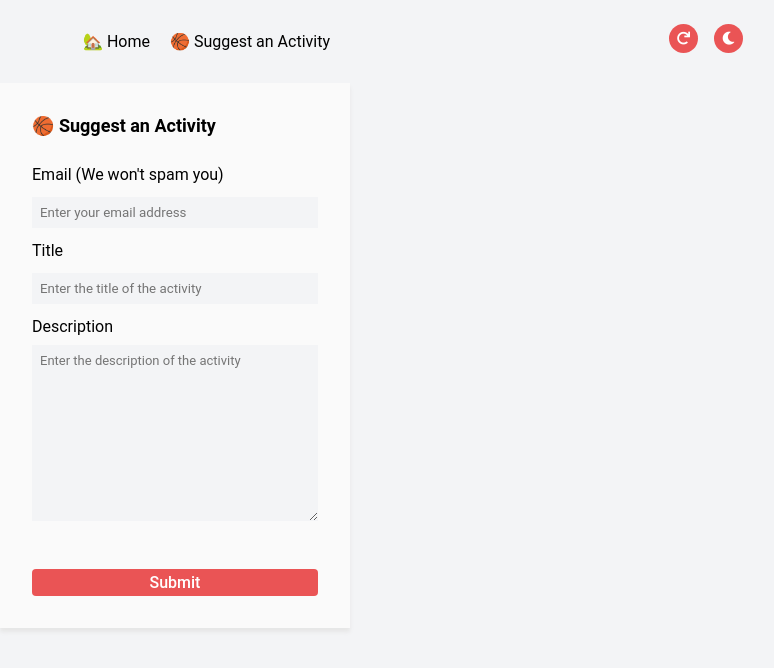
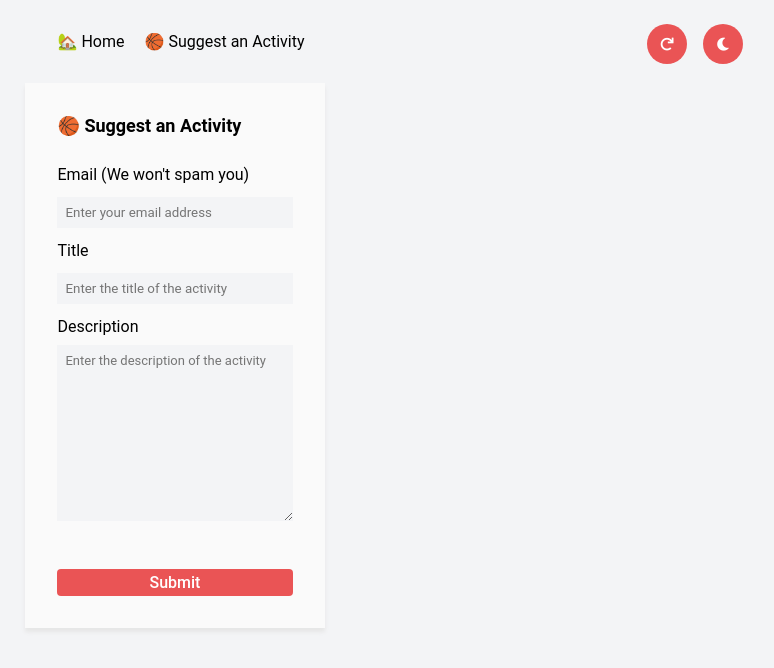
Before and after one commit to DigitalNaut/TheBoredomApp, a plain HTML site: page activity_form.html in a window 1280 px wide. Shown: the whole page, without its empty margins (465-1239 px from the left). Drawn offline with Linux system fonts and the light colour scheme.

Commit message:
Implemented responsive nav
+ Added hamburger button
+ Changed nav class to nav element
+ Added responsiveness to nav
+ Renamed buttons classes for better CSS targetting

```diff
--- a/activity_form.html
+++ b/activity_form.html
@@ -13,18 +13,19 @@
   <body class="dark">
     <div class="app">
       <div class="container">
-        <div class="nav">
-          <div class="side-buttons">
-            <i class="fa fa-redo" onclick="location.reload()"></i>
-            <i class="fa fa-moon" onclick="toggleDisplayMode()"></i>
-          </div>
-          <div class="main-buttons">
+        <nav>
+          <div class="menu"><div class="hamburger"></div></div>
+          <div class="buttons main">
             <div><a href="/index.html">&#127969; Home</a></div>
             <div>
               <a href="/activity_form.html">&#127936; Suggest an Activity</a>
             </div>
           </div>
-        </div>
+          <div class="buttons side">
+            <i class="fa fa-redo" onclick="location.reload()"></i>
+            <i class="fa fa-moon" onclick="toggleDisplayMode()"></i>
+          </div>
+        </nav>
         <div id="section" class="dark section">
           <h1 class="title">&#127936; Suggest an Activity</h1>
           <form id="activity-form" class="dark activity-form">
--- a/src/activityForm.css
+++ b/src/activityForm.css
@@ -11,6 +11,46 @@ body.dark-mode {
 .activity-form.dark-mode input, .activity-form.dark-mode textarea {
   background-color: #384151;
   color: white;
+}
+
+nav {
+  display: flex;
+  justify-content: flex-end;
+}
+
+.container {
+  max-width: 350px;
+  text-align: center;
+}
+
+.buttons.main {
+  font-size: medium;
+  display: flex;
+  margin: 1rem;
+}
+
+.buttons.main div {
+  margin: 1rem;
+  margin-right: 0.25rem;
+  cursor: pointer;
+}
+
+.buttons.side {
+  position: absolute;
+  display: flex;
+  margin: 1rem;
+  margin-right: 5%;
+  right: 0;
+}
+
+.buttons.side i {
+  margin: 0.5rem;
+  padding: 0.5rem;
+  border-radius: 50%;
+  background-color: #ea5455;
+  color: white;
+  font-size: small;
+  cursor: pointer;
 }
 
 .section {
--- /dev/null
+++ b/src/index.css
@@ -0,0 +1,35 @@
+body.dark-mode {
+  background-color: #151515;
+  color: white;
+}
+
+.container {
+  display: flex;
+  flex-direction: column;
+  width: 100vw;
+  height: 100%;
+}
+
+.section {
+  display: flex;
+  flex-direction: column;
+  text-align: center;
+  place-content: center;
+  padding: 2rem;
+  height: 100%;
+}
+
+.buttons.main {
+  font-size: small;
+}
+
+.buttons.side {
+  position: relative;
+  display: flex;
+}
+
+.buttons.side i {
+  width: 0.75rem;
+  height: 0.75rem;
+  font-size: smaller;
+}
--- a/src/main.css
+++ b/src/main.css
@@ -2,6 +2,21 @@
   padding: 0;
   margin: 0;
   font-family: "Roboto", sans-serif;
+}
+
+@media screen and (max-width: 630px) {
+  nav > .buttons {
+    visibility: hidden;
+  }
+  .menu {
+    display: block;
+  }
+}
+
+@media screen and (min-width: 631px) {
+  .menu {
+    display: none;
+  }
 }
 
 body {
@@ -9,7 +24,9 @@ body {
   color: black;
 }
 
-a, a:active, a:visited {
+a,
+a:active,
+a:visited {
   text-decoration: none;
   color: inherit;
 }
@@ -20,32 +37,65 @@ a:hover {
 
 .app {
   display: flex;
-  justify-content: center;
+  flex-direction: column;
+  align-items: center;
+  width: 100vw;
+  height: 100vh;
 }
 
-.nav {
+nav {
   display: flex;
-  justify-content: flex-end;
+  justify-content: right;
 }
 
-.container {
-  width: 350px;
-  text-align: center;
+.menu {
+  position: absolute;
+  cursor: pointer;
+  top: 2rem;
+  right: 1rem;
+  width: 2rem;
+  height: 1.5rem;
 }
 
-.main-buttons {
+.hamburger {
+  width: 100%;
+  height: 0.25rem;
+  right: 1rem;
+  background-color: black;
+  border-radius: 25%;
+}
+
+.hamburger::before,
+.hamburger::after {
+  position: absolute;
+  content: "";
+  right: 0;
+  width: 100%;
+  height: 0.25rem;
+  background-color: black;
+  border-radius: 25%;
+}
+
+.hamburger::before {
+  top: 40%;
+}
+.hamburger::after {
+  top: 85%;
+}
+
+.buttons.main {
   font-size: medium;
   display: flex;
   margin: 1rem;
 }
 
-.main-buttons div {
+.buttons.main div {
   margin: 1rem;
   margin-right: 0.25rem;
   cursor: pointer;
 }
 
-.side-buttons {
+.buttons.side {
   position: absolute;
   display: flex;
   margin: 1rem;
@@ -53,12 +103,19 @@ a:hover {
   right: 0;
 }
 
-.side-buttons i {
-  margin: 0.5rem;
+.buttons.side i {
+  margin: 0.5rem 0.75rem;
   padding: 0.5rem;
+  width: 1.5rem;
+  height: 1.5rem;
+  display: flex;
+  justify-content: center;
+
+  font-size: medium;
   border-radius: 50%;
   background-color: #ea5455;
   color: white;
-  font-size: small;
   cursor: pointer;
+  display: flex;
+  place-items: center;
 }
```
Also changed, not shown: index.html (+10 -6 lines).
